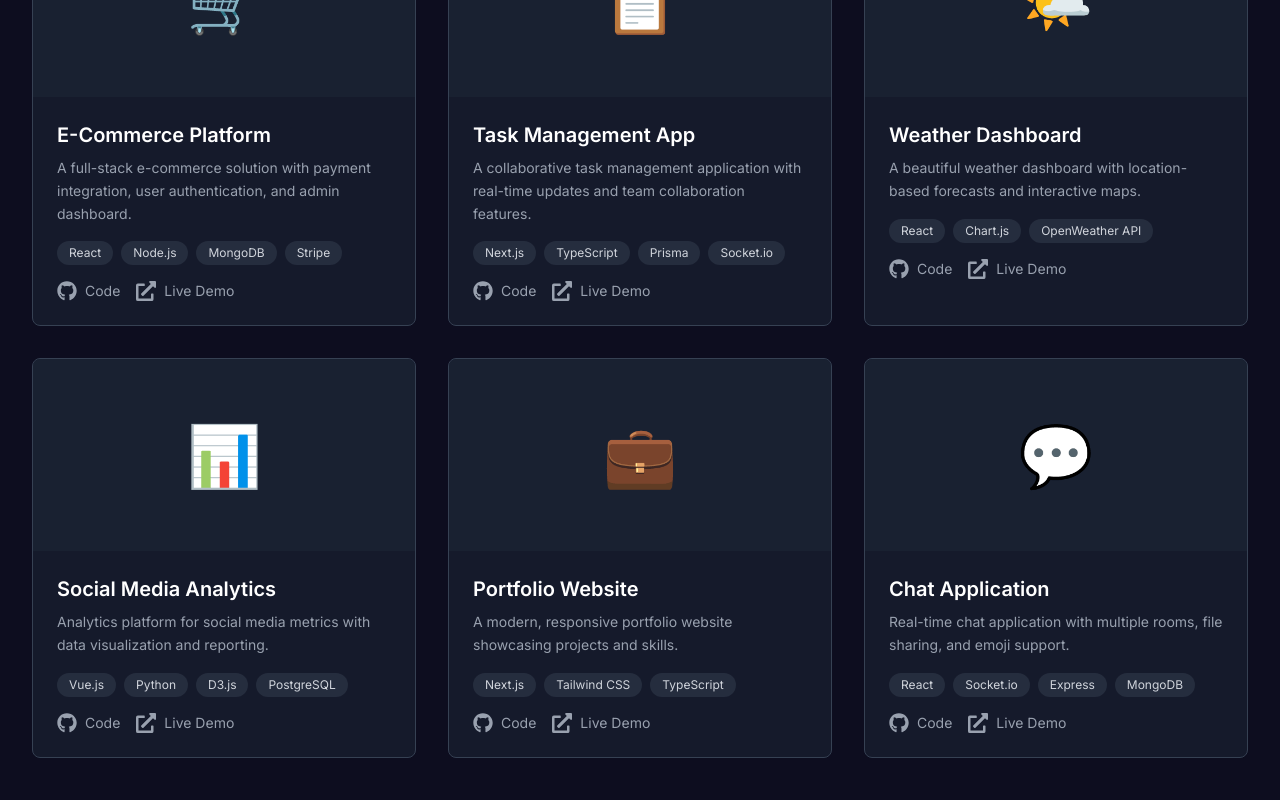
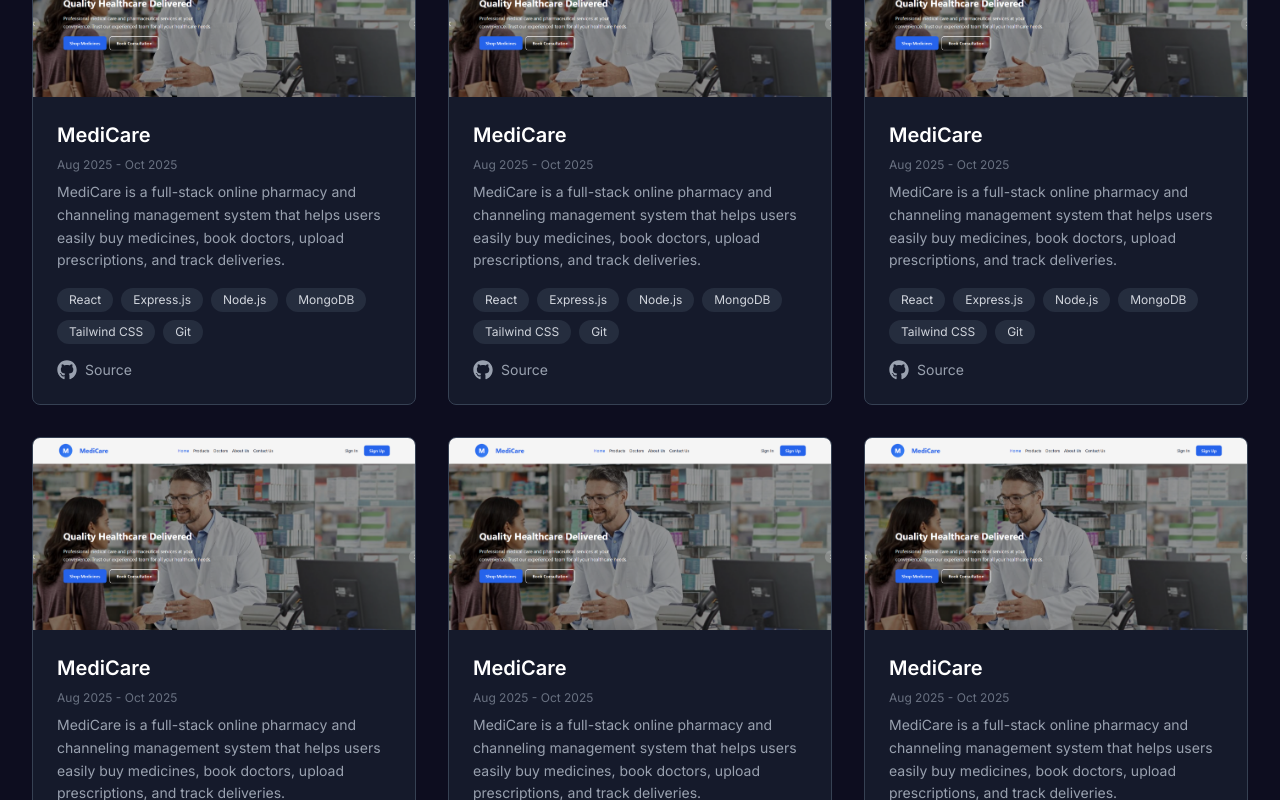
Before and after one commit to KulanyaLisaldi/Portfolio-Kulanya, a Next.js app: page / in a window 1280 px wide. Shown: the part 2460-3260 px from the top of the page. Built offline with nearby package versions, Linux system fonts and the light colour scheme; no server answers.

Commit message:
Project section

```diff
--- a/components/Projects.tsx
+++ b/components/Projects.tsx
@@ -4,58 +4,58 @@
 const Projects = () => {
   const projects = [
     {
-      title: 'E-Commerce Platform',
+      title: 'MediCare',
+      Date: 'Aug 2025 - Oct 2025',
       description:
-        'A full-stack e-commerce solution with payment integration, user authentication, and admin dashboard.',
-      technologies: ['React', 'Node.js', 'MongoDB', 'Stripe'],
-      image: '🛒',
-      github: 'https://github.com',
-      live: 'https://example.com',
+        'MediCare is a full-stack online pharmacy and channeling management system that helps users easily buy medicines, book doctors, upload prescriptions, and track deliveries.',
+      technologies: ['React', 'Express.js', 'Node.js', 'MongoDB', 'Tailwind CSS', 'Git'],
+      image: '/medicare.png',
+      github: 'https://github.com/KulanyaLisaldi/Medicare_Pharmacy_ITP_W200',
     },
     {
-      title: 'Task Management App',
+      title: 'MediCare',
+      Date: 'Aug 2025 - Oct 2025',
       description:
-        'A collaborative task management application with real-time updates and team collaboration features.',
-      technologies: ['Next.js', 'TypeScript', 'Prisma', 'Socket.io'],
-      image: '📋',
-      github: 'https://github.com',
-      live: 'https://example.com',
+        'MediCare is a full-stack online pharmacy and channeling management system that helps users easily buy medicines, book doctors, upload prescriptions, and track deliveries.',
+      technologies: ['React', 'Express.js', 'Node.js', 'MongoDB', 'Tailwind CSS', 'Git'],
+      image: '/medicare.png',
+      github: 'https://github.com/KulanyaLisaldi/Medicare_Pharmacy_ITP_W200',
     },
     {
-      title: 'Weather Dashboard',
+      title: 'MediCare',
+      Date: 'Aug 2025 - Oct 2025',
       description:
-        'A beautiful weather dashboard with location-based forecasts and interactive maps.',
-      technologies: ['React', 'Chart.js', 'OpenWeather API'],
-      image: '🌤️',
-      github: 'https://github.com',
-      live: 'https://example.com',
+        'MediCare is a full-stack online pharmacy and channeling management system that helps users easily buy medicines, book doctors, upload prescriptions, and track deliveries.',
+      technologies: ['React', 'Express.js', 'Node.js', 'MongoDB', 'Tailwind CSS', 'Git'],
+      image: '/medicare.png',
+      github: 'https://github.com/KulanyaLisaldi/Medicare_Pharmacy_ITP_W200',
     },
     {
-      title: 'Social Media Analytics',
+      title: 'MediCare',
+      Date: 'Aug 2025 - Oct 2025',
       description:
-        'Analytics platform for social media metrics with data visualization and reporting.',
-      technologies: ['Vue.js', 'Python', 'D3.js', 'PostgreSQL'],
-      image: '📊',
-      github: 'https://github.com',
-      live: 'https://example.com',
+        'MediCare is a full-stack online pharmacy and channeling management system that helps users easily buy medicines, book doctors, upload prescriptions, and track deliveries.',
+      technologies: ['React', 'Express.js', 'Node.js', 'MongoDB', 'Tailwind CSS', 'Git'],
+      image: '/medicare.png',
+      github: 'https://github.com/KulanyaLisaldi/Medicare_Pharmacy_ITP_W200',
     },
     {
-      title: 'Portfolio Website',
+      title: 'MediCare',
+      Date: 'Aug 2025 - Oct 2025',
       description:
-        'A modern, responsive portfolio website showcasing projects and skills.',
-      technologies: ['Next.js', 'Tailwind CSS', 'TypeScript'],
-      image: '💼',
-      github: 'https://github.com',
-      live: 'https://example.com',
+        'MediCare is a full-stack online pharmacy and channeling management system that helps users easily buy medicines, book doctors, upload prescriptions, and track deliveries.',
+      technologies: ['React', 'Express.js', 'Node.js', 'MongoDB', 'Tailwind CSS', 'Git'],
+      image: '/medicare.png',
+      github: 'https://github.com/KulanyaLisaldi/Medicare_Pharmacy_ITP_W200',
     },
     {
-      title: 'Chat Application',
+      title: 'MediCare',
+      Date: 'Aug 2025 - Oct 2025',
       description:
-        'Real-time chat application with multiple rooms, file sharing, and emoji support.',
-      technologies: ['React', 'Socket.io', 'Express', 'MongoDB'],
-      image: '💬',
-      github: 'https://github.com',
-      live: 'https://example.com',
+        'MediCare is a full-stack online pharmacy and channeling management system that helps users easily buy medicines, book doctors, upload prescriptions, and track deliveries.',
+      technologies: ['React', 'Express.js', 'Node.js', 'MongoDB', 'Tailwind CSS', 'Git'],
+      image: '/medicare.png',
+      github: 'https://github.com/KulanyaLisaldi/Medicare_Pharmacy_ITP_W200',
     },
   ]
 
@@ -84,15 +84,23 @@
               className="bg-gray-800/50 backdrop-blur-sm rounded-lg border border-gray-700 overflow-hidden hover:border-gray-600 transition-all duration-300 hover:transform hover:scale-105 group"
             >
               {/* Project Image/Icon */}
-              <div className="h-48 bg-gray-800/50 flex items-center justify-center text-6xl">
-                {project.image}
-              </div>
+              <div className="h-48 bg-gray-800/50 flex items-center justify-center overflow-hidden">
+                  <img
+                    src={project.image}
+                    alt={project.title}
+                    className="w-full h-full object-cover"
+                   />
+                </div>
+
 
               {/* Project Content */}
               <div className="p-6">
                 <h3 className="text-xl font-semibold text-white mb-2">
                   {project.title}
                 </h3>
+                <p className="text-gray-500 text-xs mb-2">
+                  {project.Date}
+                </p>
                 <p className="text-gray-400 mb-4 text-sm leading-relaxed">
                   {project.description}
                 </p>
@@ -118,9 +126,9 @@
                     className="flex items-center space-x-2 text-gray-400 hover:text-white transition-colors"
                   >
                     <FaGithub className="w-5 h-5" />
-                    <span className="text-sm">Code</span>
+                    <span className="text-sm">Source</span>
                   </a>
-                  <a
+                  {/*<a
                     href={project.live}
                     target="_blank"
                     rel="noopener noreferrer"
@@ -128,7 +136,7 @@
                   >
                     <FaExternalLinkAlt className="w-5 h-5" />
                     <span className="text-sm">Live Demo</span>
-                  </a>
+                  </a> */}
                 </div>
               </div>
             </div>
```
Also changed, not shown: public/medicare.png (added).
